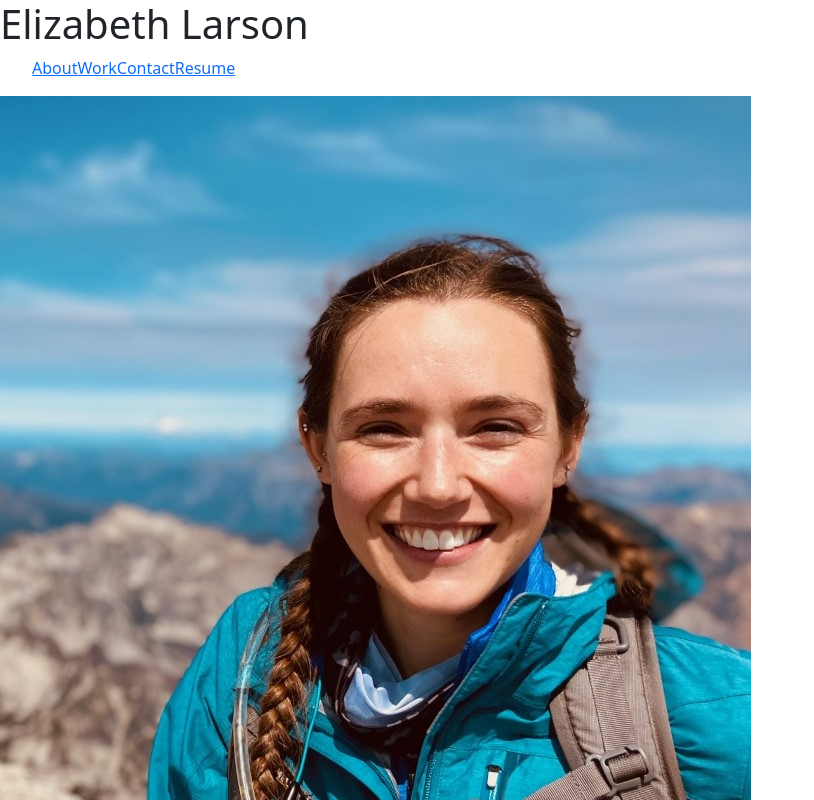
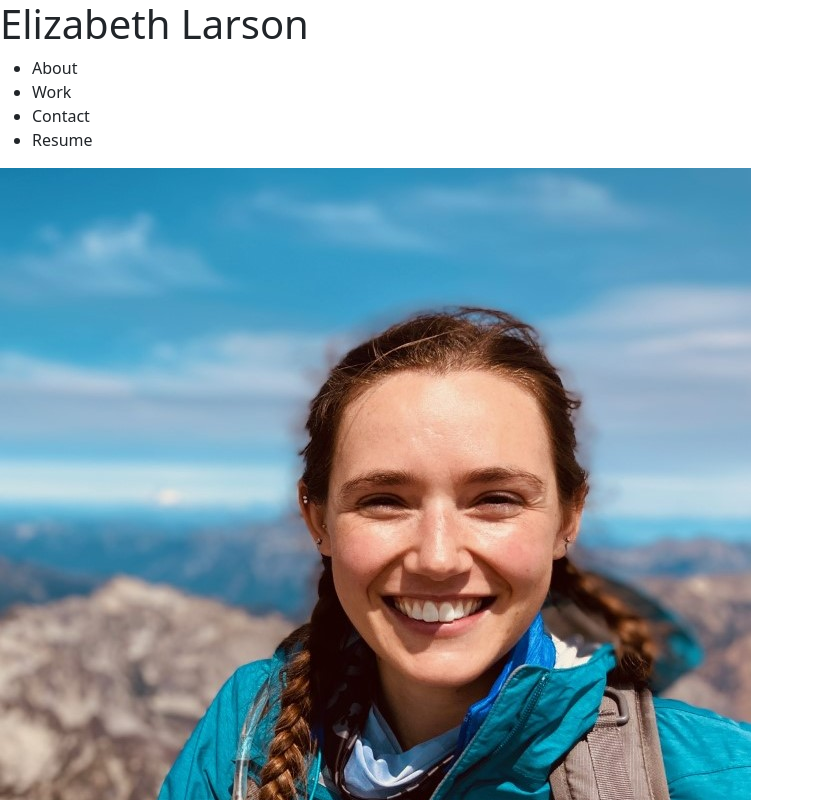
Before and after one commit to elarso2/ReactPortfolio, a React (Create React App) app: page / in a window 1280 px wide. Shown: the top 800 px of the page, without its empty margins (0-814 px from the left). Built offline with nearby package versions, Linux system fonts and the light colour scheme.

Commit message:
saving work on navigation

```diff
--- a/src/components/Header/index.js
+++ b/src/components/Header/index.js
@@ -1,18 +1,58 @@
 import React from "react";
 import Headshot from "../../assets/images/headshot.jpg";
 
-const Header = () => {
+function Header({ currentPage, handlePageChange }) {
   return (
     <div>
       <header>
-        <div>
+        <div className="headerDiv">
           <h1>Elizabeth Larson</h1>
           <nav>
             <ul>
-              <a href="#about">About</a>
-              <a href="#work">Work</a>
-              <a href="#contact">Contact</a>
-              <a href="#resume">Resume</a>
+              <li>
+                <a
+                  href="#about"
+                  onClick={() => handlePageChange("About")}
+                  className={
+                    currentPage === "About" ? "nav-link active" : "nav-link"
+                  }
+                >
+                  About
+                </a>
+              </li>
+              <li>
+                <a
+                  href="#work"
+                  onClick={() => handlePageChange("Work")}
+                  className={
+                    currentPage === "Work" ? "nav-link active" : "nav-link"
+                  }
+                >
+                  Work
+                </a>
+              </li>
+              <li>
+                <a
+                  href="#contact"
+                  onClick={() => handlePageChange("Contact")}
+                  className={
+                    currentPage === "Contact" ? "nav-link active" : "nav-link"
+                  }
+                >
+                  Contact
+                </a>
+              </li>
+              <li>
+                <a
+                  href="#resume"
+                  onClick={() => handlePageChange("Resume")}
+                  className={
+                    currentPage === "Resume" ? "nav-link active" : "nav-link"
+                  }
+                >
+                  Resume
+                </a>
+              </li>
             </ul>
           </nav>
         </div>
@@ -22,6 +62,6 @@ const Header = () => {
       </section>
     </div>
   );
-};
+}
 
 export default Header;
--- a/src/components/Portfolio.js
+++ b/src/components/Portfolio.js
@@ -21,6 +21,7 @@ export default function Portfolio() {
     if (currentPage === "Resume") {
       return <Resume />;
     }
+    return <About />;
   };
 
   const handlePageChange = (page) => setCurrentPage(page);
@@ -28,7 +29,7 @@ export default function Portfolio() {
   return (
     <div>
       <Nav currentPage={currentPage} handlePageChange={handlePageChange} />
-      {renderPage()}
+      <main>{renderPage()}</main>
     </div>
   );
 }
--- a/src/components/pages/Work.js
+++ b/src/components/pages/Work.js
@@ -4,7 +4,7 @@ import barbells from "../../assets/images/barbellsAndBrews.png";
 import ecommerce from "../../assets/images/E-Commerce.PNG";
 import note from "../../assets/images/noteTaker.png";
 import passgen from "../../assets/images/passwordGenerator.png";
-import textEdit from "../../assets/images/textEditor.png";
+import textEdit from "../../assets/images/textEditor.PNG";
 
 export default function Work() {
   return (
```
